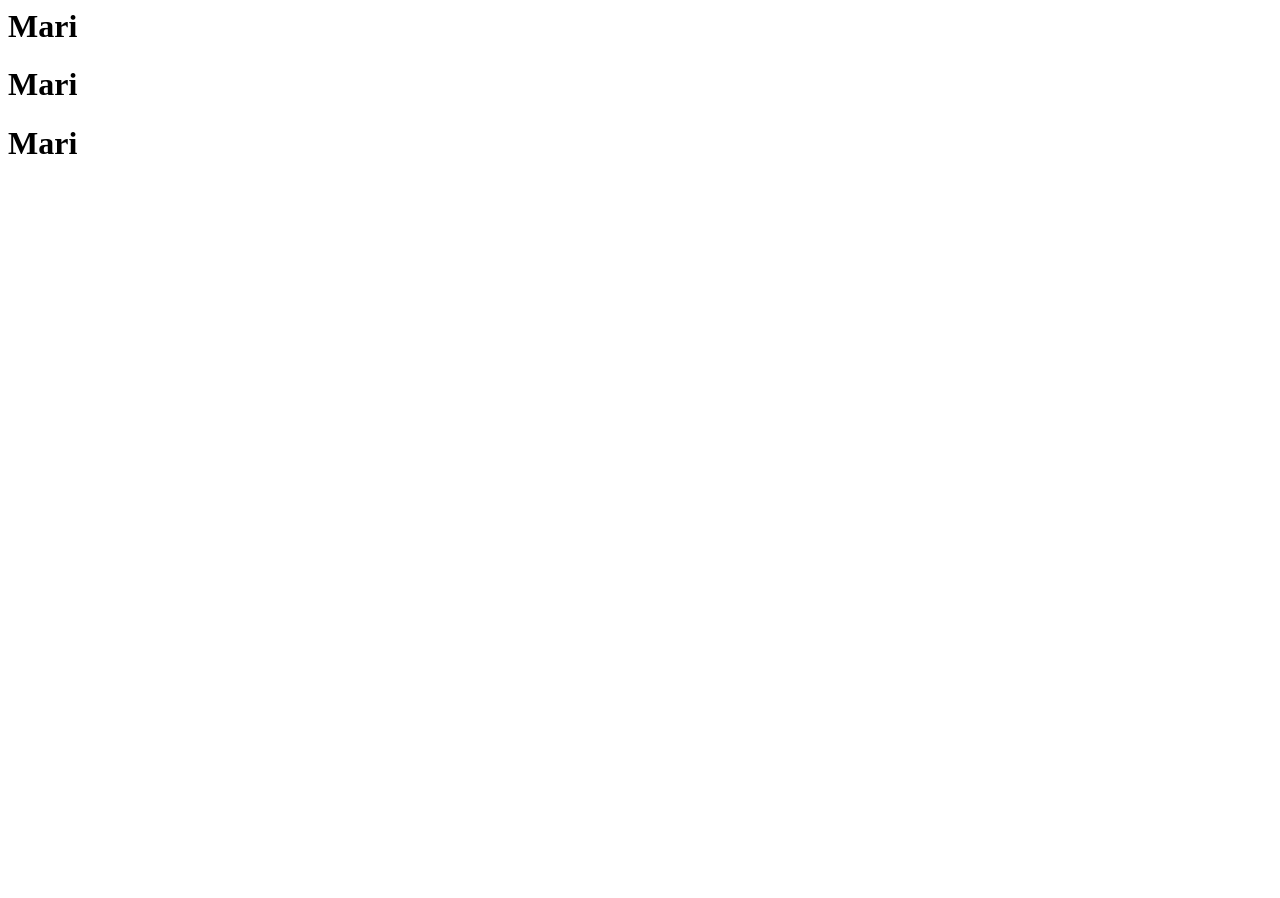
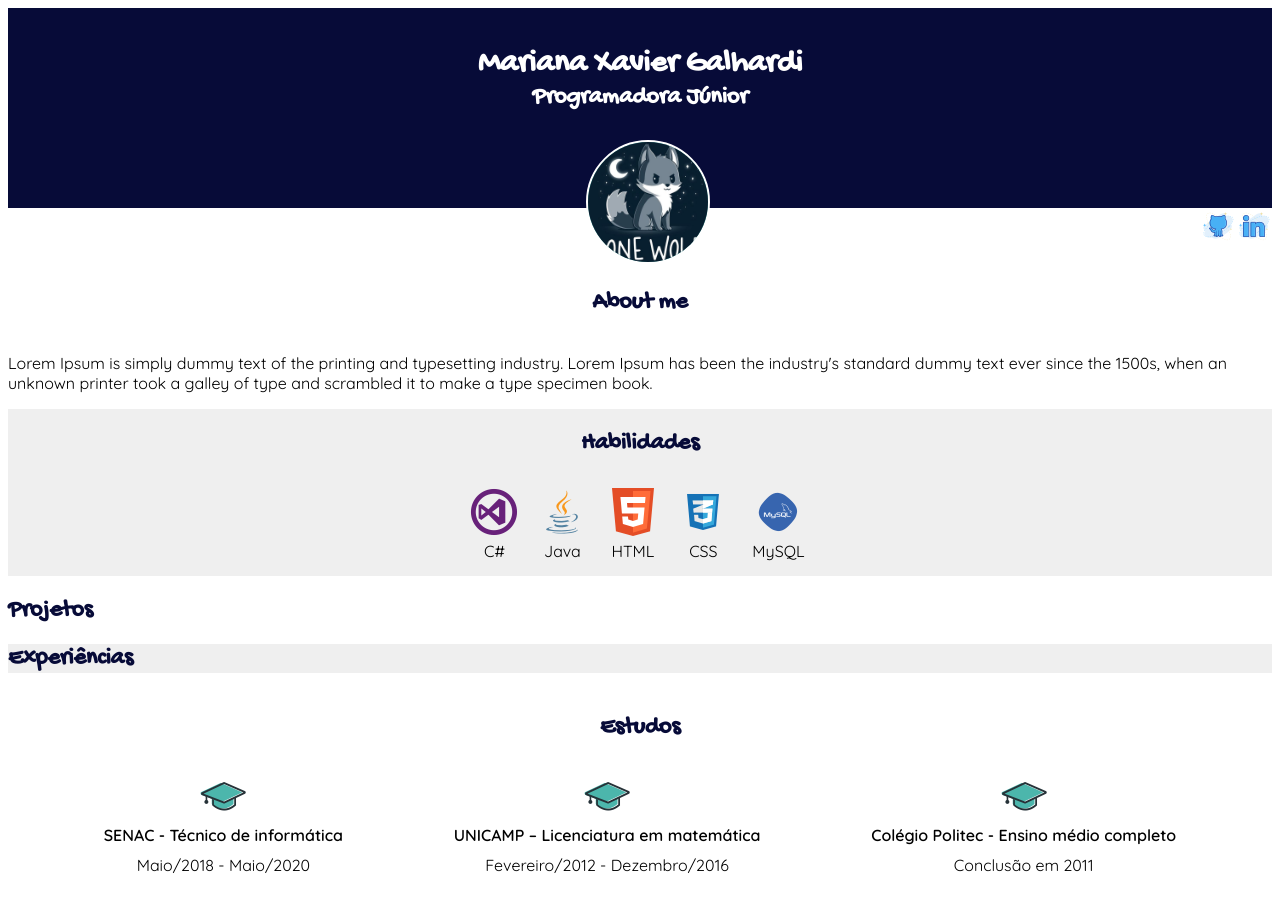
Before and after one commit to MariXavier/MariXavier.github.io, a plain HTML site: page index.html in a window 1280 px wide. Before the commit the page ends 800 px from the top, so only its background shows below. Drawn offline with Linux system fonts and the light colour scheme.

Commit message:
Atualizando cv

```diff
--- /dev/null
+++ b/css/style.css
@@ -0,0 +1,117 @@
+body
+{
+    font-family: 'Quicksand', sans-serif;
+}
+
+h1, h2, h3
+{
+    font-family: 'Gochi Hand', sans-serif;
+    color: #070b38;
+}
+
+.cabecalho
+{
+    height:200px;
+    background-color: #070b38;
+}
+
+.cabecalho-titulo
+{
+    display: flex;
+    flex-direction: column;
+    align-items: center;
+    height: calc(100% - 60px);
+    justify-content: center;
+}
+
+.cabecalho-titulo h1,
+.cabecalho-titulo h2
+{
+    margin: 0;
+    color: white;
+}
+
+.img-avatar
+{
+    width: 120px;
+    height: 120px;
+    min-width: 120px;
+    min-height: 120px;
+    border-radius: 50%;
+    background-color: #52aaa7;
+    border: 2px solid white;
+}
+
+.container-img-avatar
+{
+    position: absolute;
+    display: flex;
+    width: 100%;
+    justify-content: center;
+    top: 140px;
+    border: 1px sold;
+}
+
+.centralizado
+{
+    display: flex;
+    flex-direction: column;
+    align-items: center;
+}
+
+.fonte-negrito
+{
+    font-weight: bold;
+}
+
+.container-about-me
+{
+    padding-top: 60px;
+}
+
+
+.container-icones
+{
+    position: absolute;
+    top: 200px;
+    right: 0;
+    margin: 10px;
+}
+
+.container-icones img
+{
+    cursor: pointer;
+}
+
+.container-habilidades,
+.container-experiencias
+{
+    background-color: #9e9e9e29 ;
+}
+
+.container-itens-habilidades
+{
+    display: flex;
+}
+
+.container-itens
+{
+    display: flex;
+    width: 100%;
+    justify-content: space-evenly;
+}
+
+.estudo-item
+{
+    margin: 10px;
+}
+
+
+
+.estudo-item label
+{
+    margin: 5px;
+}
+
+
+/* #9e9e9e29 */
--- a/index.html
+++ b/index.html
@@ -1,3 +1,92 @@
-<h1>Mari</hi>
-<h1>Mari</hi>
-<h1>Mari</hi>
+<!DOCTYPE html>
+
+<html lang="pt-br">
+<head>
+    <meta charset="utf-8">
+    <meta http-equiv="X-UA-Compatible" content="IE=edge">
+    <meta name="viewport" content="width=device-width, initial-scale=1">
+    <title>CV - Mari Xavier</title>
+    <link href="css/style.css" rel="stylesheet"/>
+    <link href="https://fonts.googleapis.com/css2?family=Gochi+Hand&display=swap" rel="stylesheet">
+    <link href="https://fonts.googleapis.com/css2?family=Quicksand:wght@400;600&display=swap" rel="stylesheet">
+</head>
+
+<body>
+    <div class="cabecalho">
+        <div class="cabecalho-titulo">
+            <h1>Mariana Xavier Galhardi</h1>
+            <h2>Programadora Júnior</h2>
+        </div>
+        <div class="container-img-avatar">
+            <img class= "img-avatar" src="Imagens/perfil.jpg">
+        </div>
+    </div>
+    <div class="container-icones">
+        <img src="Imagens/github.png">
+        <img src="Imagens/linkedin.png">
+    </div>
+    <div class="container-about-me centralizado">
+        <h2>About me</h2>
+        <p>
+            Lorem Ipsum is simply dummy text of the printing and typesetting industry. Lorem Ipsum has been the industry's standard dummy text ever since the 1500s, when an unknown printer took a galley of type and scrambled it to make a type specimen book.
+        </p>
+    </div>
+
+    <div class="container-habilidades centralizado">
+        <h2>Habilidades</h2>
+        <div class="container-itens-habilidades">
+            <div class="centralizado estudo-item">
+                <img class= "" src="Imagens/csharp.png">
+                <label>C#</label>
+            </div>
+            <div class="centralizado estudo-item">
+                <img class= "" src="Imagens/java.png">
+                <label>Java</label>
+            </div>
+            <div class="centralizado estudo-item">
+                <img class= "" src="Imagens/html.png">
+                <label>HTML</label>
+            </div>
+            <div class="centralizado estudo-item">
+                <img class= "" src="Imagens/css.png">
+                <label>CSS</label>
+            </div>
+            <div class="centralizado estudo-item">
+                <img class= "" src="Imagens/sql.png">
+                <label>MySQL</label>
+            </div>
+        </div>
+
+    </div>
+
+    <div class="container-projetos">
+        <h2>Projetos</h2>
+    </div>
+
+    <div class="container-experiencias">
+        <h2>Experiências</h2>
+    </div>
+
+    <div class="container-estudos centralizado">
+        <h2>Estudos</h2>
+        <div class="container-itens">
+            <div class="centralizado estudo-item">
+                <img class= "" src="Imagens/graduacao.png">
+                <label class="fonte-negrito">  SENAC - Técnico de informática </label>
+                <label>Maio/2018 - Maio/2020</label>
+
+            </div>
+            <div class="centralizado estudo-item">
+                <img class= "" src="Imagens/graduacao.png">
+                <label class="fonte-negrito">UNICAMP – Licenciatura em matemática</label>
+                <label> Fevereiro/2012 - Dezembro/2016 </label>
+            </div>
+            <div class="centralizado estudo-item">
+                <img class= "" src="Imagens/graduacao.png">
+                <label class="fonte-negrito">Colégio Politec - Ensino médio completo</label>
+                <label>  Conclusão em 2011 </label>
+            </div>
+        </div>
+    </div>
+
+</body>
```
Also changed, not shown: Imagens/aula.png (added), Imagens/csharp.png (added), Imagens/css.png (added), Imagens/github.png (added), Imagens/graduacao.png (added), Imagens/html.png (added), Imagens/java.png (added), Imagens/linkedin.png (added), Imagens/perfil.jpg (added), Imagens/sql.png (added), Imagens/ti.png (added).
